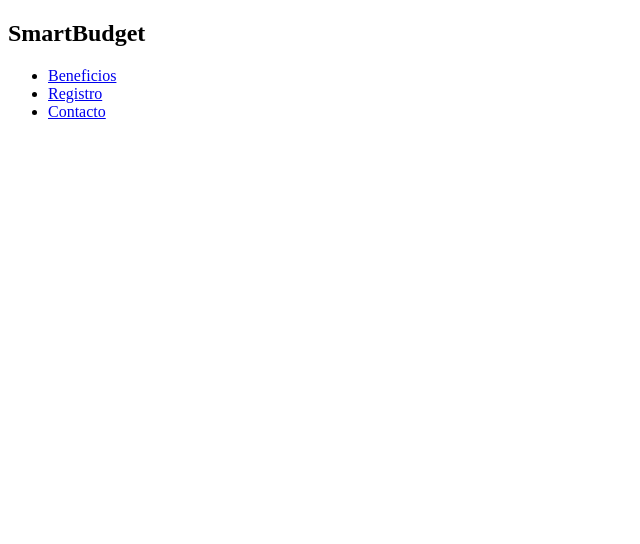
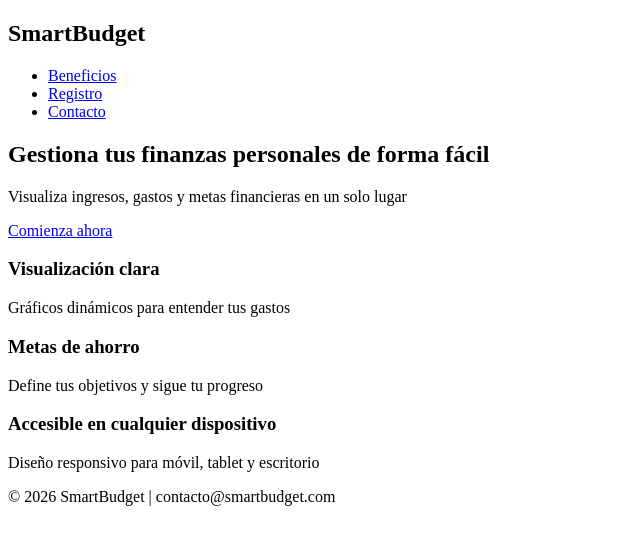
Before and after one commit to amymey21/M3_SmartBudget_AyelenSilva, a plain HTML site: page index.html in a window 1280 px wide. Shown: the whole page, without its empty margins (0-640 px from the left). Drawn offline with Linux system fonts and the light colour scheme.

Commit message:
Estructura inicial completa del HTML - Consigna M3L1

```diff
--- a/index.html
+++ b/index.html
@@ -7,6 +7,8 @@
   </head>
 
   <body>
+    <!-- Header y barra de navegación -->
+    <header>
       <nav>
         <h1>SmartBudget</h1>
         <ul>
@@ -15,5 +17,37 @@
           <li><a href="#contacto">Contacto</a></li>
         </ul>
       </nav>
+    </header>
+
+    <main>
+      <!-- Presentación -->
+      <section id="hero">
+        <h2>Gestiona tus finanzas personales de forma fácil</h2>
+        <p>Visualiza ingresos, gastos y metas financieras en un solo lugar</p>
+        <a href="#registro" class="cta">Comienza ahora</a>
+      </section>
+      <!-- Beneficios -->
+      <section id="beneficios">
+        <article>
+          <h3>Visualización clara</h3>
+          <p>Gráficos dinámicos para entender tus gastos</p>
+        </article>
+
+        <article>
+          <h3>Metas de ahorro</h3>
+          <p>Define tus objetivos y sigue tu progreso</p>
+        </article>
+
+        <article>
+          <h3>Accesible en cualquier dispositivo</h3>
+          <p>Diseño responsivo para móvil, tablet y escritorio</p>
+        </article>
+      </section>
+    </main>
+
+    <!-- Footer -->
+    <footer id="contacto">
+      <p>© 2026 SmartBudget | contacto@smartbudget.com</p>
+    </footer>
   </body>
 </html>
```
Lines whose indentation alone changed are shown as unchanged.
